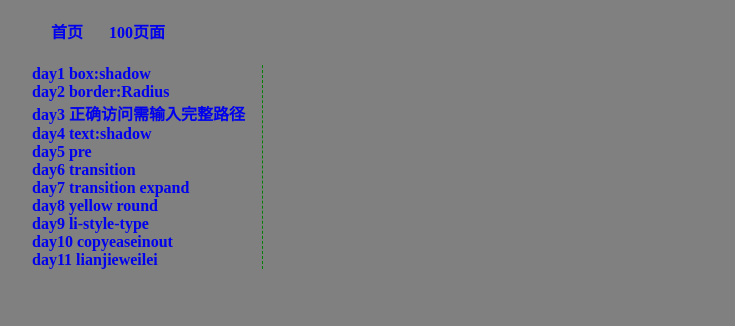
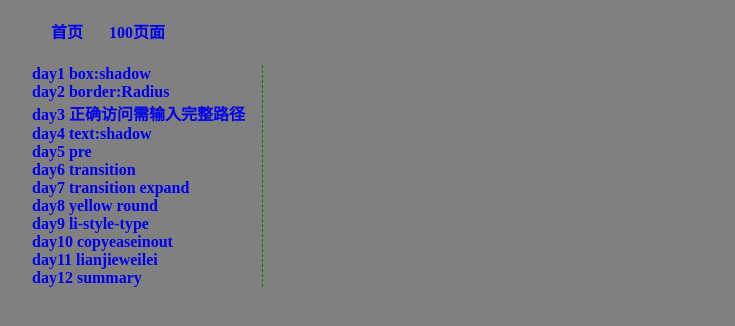
Before and after one commit to supbigfly/supbigfly.github.io, a plain HTML site: page 100/index.html in a window 1280 px wide. Shown: the part 70-396 px from the top of the page, without its empty margins (16-751 px from the left). Drawn offline with Linux system fonts and the light colour scheme.

Commit message:
Update index.html

```diff
--- a/100/index.html
+++ b/100/index.html
@@ -34,6 +34,7 @@
 			<li><a href="9">day9 li-style-type</a></li>
 			<li><a href="10">day10 copyeaseinout</a></li>
 			<li><a href="11">day11 lianjieweilei</a></li>
+                        <li><a href="12">day12 summary</a></li>
 		</ul>
 	</div>
 </body>
```
